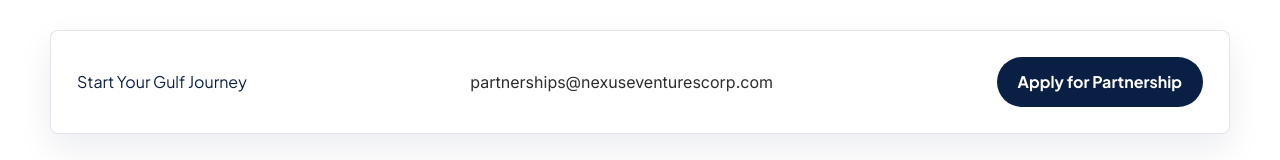
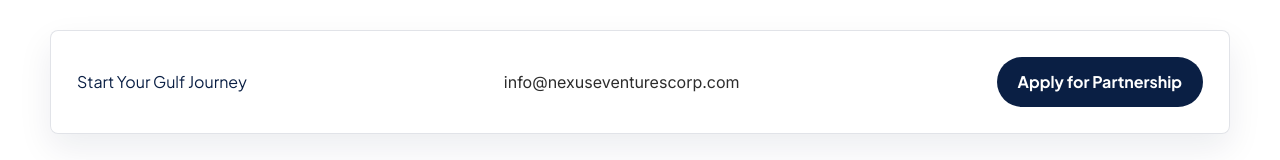
Before and after one commit to kashiihere01/nexuse-ventures, a Next.js app: page / in a window 1280 px wide. Shown: the part 8631-8791 px from the top of the page. Built offline with nearby package versions, Linux system fonts and the light colour scheme.

Commit message:
Describe your changes

```diff
--- a/app/home.tsx
+++ b/app/home.tsx
@@ -139,7 +139,7 @@ export function HomePage({ lang }: { lang: Lang }) {
 
         <section className="contact-strip">
           <h2>{lang === "ar" ? "ابدأ رحلتك الخليجية" : "Start Your Gulf Journey"}</h2>
-          <p>partnerships@nexuseventurescorp.com</p>
+          <p>info@nexuseventurescorp.com</p>
           <Link className="btn btn-navy" href={lang === "ar" ? "/ar/contact" : "/contact"}>
             {t.apply}
           </Link>
```
